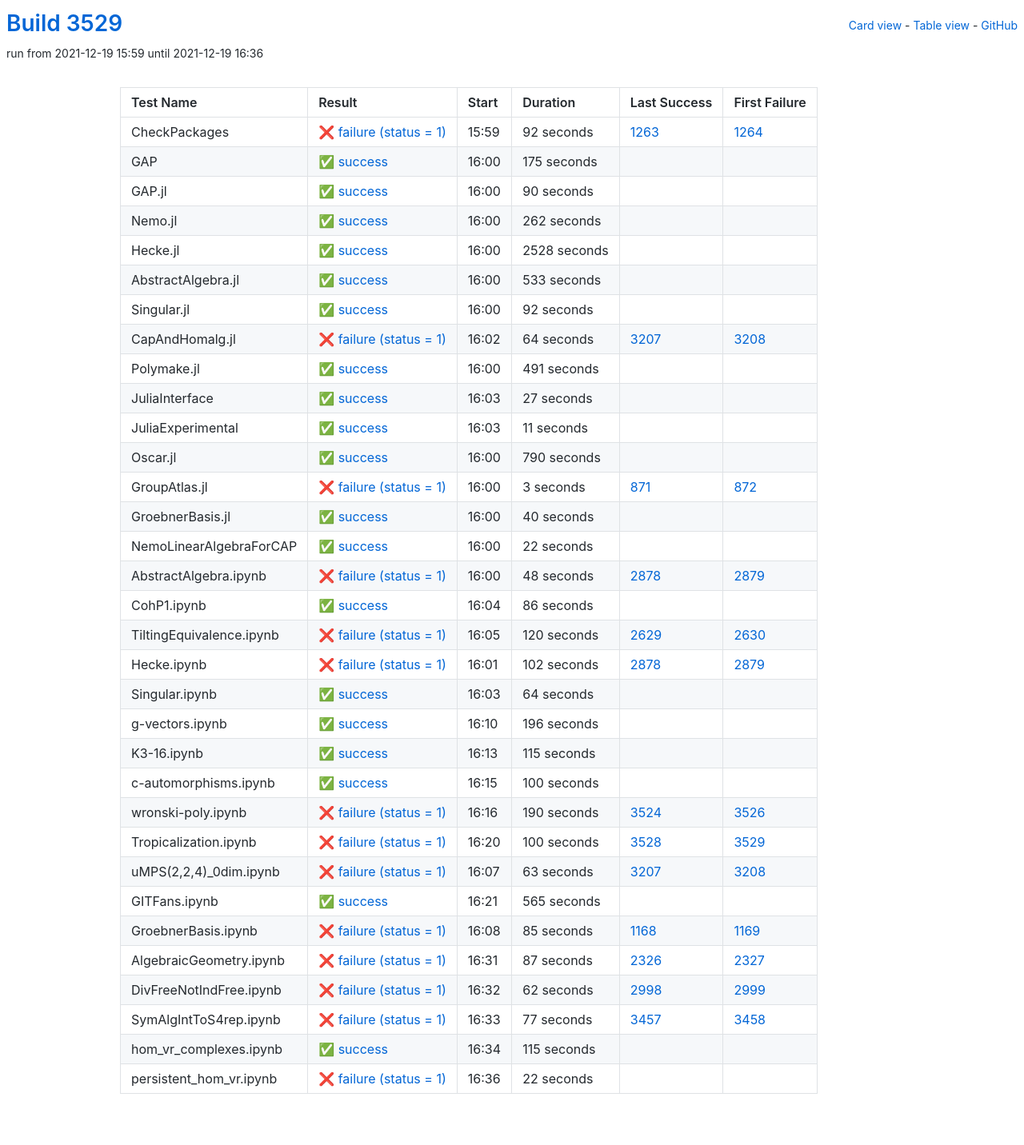
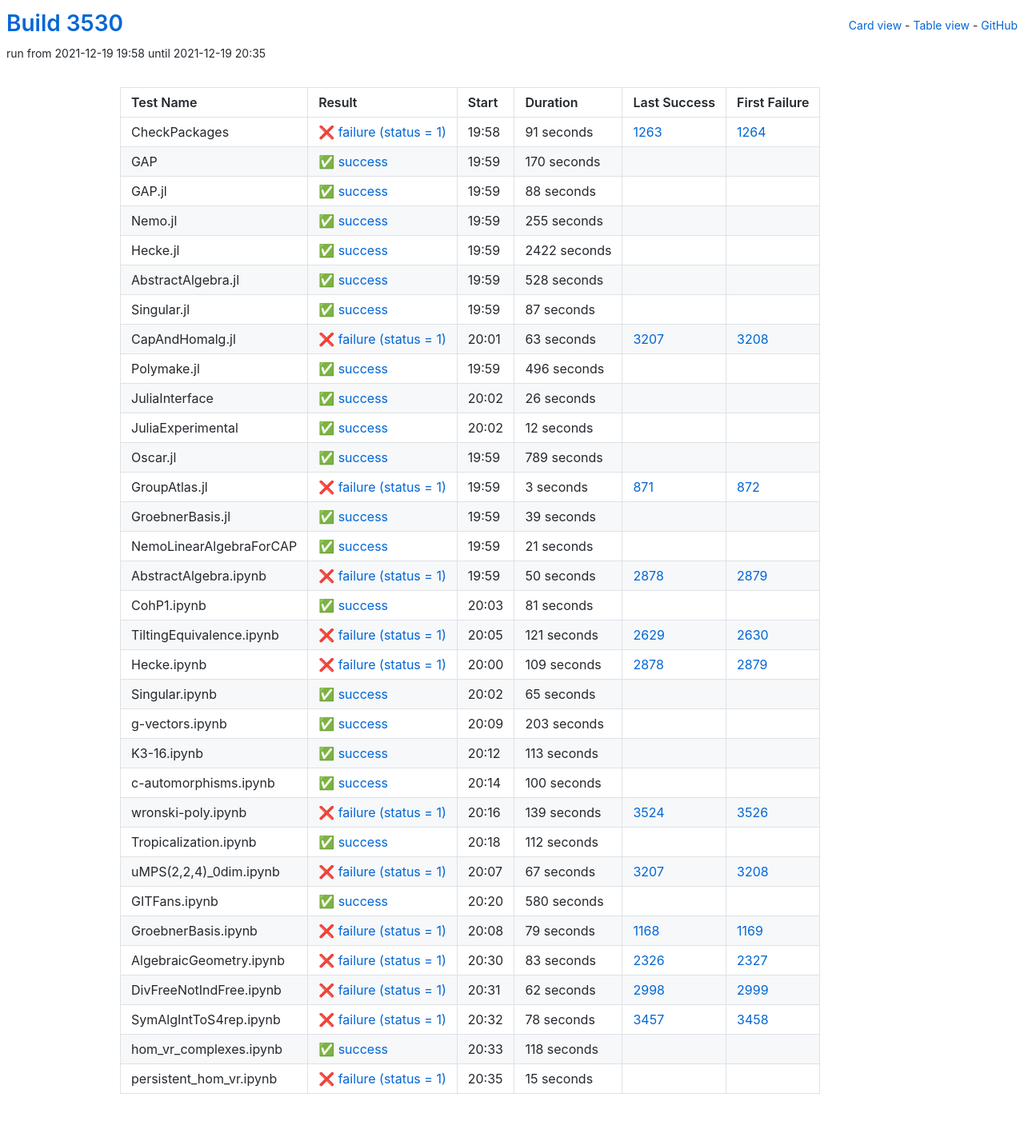
Before and after one commit to oscar-system/oscar-ci-status-stable, a Jekyll site: the page built from table.html, in a window 1280 px wide. Shown: the whole page at 80% size. Built offline with Jekyll 4.4.1, drawn with Linux system fonts in a browser that asks for light colours.

Commit message:
Build #3530

```diff
--- a/_data/ci.yml
+++ b/_data/ci.yml
@@ -1,6 +1,6 @@
 ---
-build: 3529
-build_url: https://oscarci.mathematik.uni-kl.de/job/oscar-stable/3529/
+build: 3530
+build_url: https://oscarci.mathematik.uni-kl.de/job/oscar-stable/3530/
 job: oscar-stable
 organization: oscar-system
 repo: oscar-ci-status-stable
@@ -8,152 +8,152 @@ repourl: https://github.com/oscar-system/oscar-ci-status-stable
 tests:
 - name: CheckPackages
   id: checkpackages
-  log: https://oscarci.mathematik.uni-kl.de/job/oscar-stable/3529/artifact/logs/build-3529/CheckPackages.log
-  start: 2021-12-19 15:59
+  log: https://oscarci.mathematik.uni-kl.de/job/oscar-stable/3530/artifact/logs/build-3530/CheckPackages.log
+  start: 2021-12-19 19:58
   success: false
   exitcode: 1
   status: failure
-  duration: 92
+  duration: 91
   last_success: 1263
   last_success_url: https://oscarci.mathematik.uni-kl.de/job/oscar-stable/1263/
   first_failure: 1264
   first_failure_url: https://oscarci.mathematik.uni-kl.de/job/oscar-stable/1264/
 - name: GAP
   id: gap
-  log: https://oscarci.mathematik.uni-kl.de/job/oscar-stable/3529/artifact/logs/build-3529/GAP.log
-  start: 2021-12-19 16:00
+  log: https://oscarci.mathematik.uni-kl.de/job/oscar-stable/3530/artifact/logs/build-3530/GAP.log
+  start: 2021-12-19 19:59
   success: true
   exitcode: 0
   status: success
-  duration: 175
+  duration: 170
   last_success: false
   last_success_url:
   first_failure: false
   first_failure_url:
 - name: GAP.jl
   id: gap-jl
-  log: https://oscarci.mathematik.uni-kl.de/job/oscar-stable/3529/artifact/logs/build-3529/GAP.jl.log
-  start: 2021-12-19 16:00
+  log: https://oscarci.mathematik.uni-kl.de/job/oscar-stable/3530/artifact/logs/build-3530/GAP.jl.log
+  start: 2021-12-19 19:59
   success: true
   exitcode: 0
   status: success
-  duration: 90
+  duration: 88
   last_success: false
   last_success_url:
   first_failure: false
   first_failure_url:
 - name: Nemo.jl
   id: nemo-jl
-  log: https://oscarci.mathematik.uni-kl.de/job/oscar-stable/3529/artifact/logs/build-3529/Nemo.jl.log
-  start: 2021-12-19 16:00
+  log: https://oscarci.mathematik.uni-kl.de/job/oscar-stable/3530/artifact/logs/build-3530/Nemo.jl.log
+  start: 2021-12-19 19:59
   success: true
   exitcode: 0
   status: success
-  duration: 262
+  duration: 255
   last_success: false
   last_success_url:
   first_failure: false
   first_failure_url:
 - name: Hecke.jl
   id: hecke-jl
-  log: https://oscarci.mathematik.uni-kl.de/job/oscar-stable/3529/artifact/logs/build-3529/Hecke.jl.log
-  start: 2021-12-19 16:00
+  log: https://oscarci.mathematik.uni-kl.de/job/oscar-stable/3530/artifact/logs/build-3530/Hecke.jl.log
+  start: 2021-12-19 19:59
   success: true
   exitcode: 0
   status: success
-  duration: 2528
+  duration: 2422
   last_success: false
   last_success_url:
   first_failure: false
   first_failure_url:
 - name: AbstractAlgebra.jl
   id: abstractalgebra-jl
-  log: https://oscarci.mathematik.uni-kl.de/job/oscar-stable/3529/artifact/logs/build-3529/AbstractAlgebra.jl.log
-  start: 2021-12-19 16:00
+  log: https://oscarci.mathematik.uni-kl.de/job/oscar-stable/3530/artifact/logs/build-3530/AbstractAlgebra.jl.log
+  start: 2021-12-19 19:59
   success: true
   exitcode: 0
   status: success
-  duration: 533
+  duration: 528
   last_success: false
   last_success_url:
   first_failure: false
   first_failure_url:
 - name: Singular.jl
   id: singular-jl
-  log: https://oscarci.mathematik.uni-kl.de/job/oscar-stable/3529/artifact/logs/build-3529/Singular.jl.log
-  start: 2021-12-19 16:00
+  log: https://oscarci.mathematik.uni-kl.de/job/oscar-stable/3530/artifact/logs/build-3530/Singular.jl.log
+  start: 2021-12-19 19:59
   success: true
   exitcode: 0
   status: success
-  duration: 92
+  duration: 87
   last_success: false
   last_success_url:
   first_failure: false
   first_failure_url:
 - name: CapAndHomalg.jl
   id: capandhomalg-jl
-  log: https://oscarci.mathematik.uni-kl.de/job/oscar-stable/3529/artifact/logs/build-3529/CapAndHomalg.jl.log
-  start: 2021-12-19 16:02
+  log: https://oscarci.mathematik.uni-kl.de/job/oscar-stable/3530/artifact/logs/build-3530/CapAndHomalg.jl.log
+  start: 2021-12-19 20:01
   success: false
   exitcode: 1
   status: failure
-  duration: 64
+  duration: 63
   last_success: 3207
   last_success_url: https://oscarci.mathematik.uni-kl.de/job/oscar-stable/3207/
   first_failure: 3208
   first_failure_url: https://oscarci.mathematik.uni-kl.de/job/oscar-stable/3208/
 - name: Polymake.jl
   id: polymake-jl
-  log: https://oscarci.mathematik.uni-kl.de/job/oscar-stable/3529/artifact/logs/build-3529/Polymake.jl.log
-  start: 2021-12-19 16:00
+  log: https://oscarci.mathematik.uni-kl.de/job/oscar-stable/3530/artifact/logs/build-3530/Polymake.jl.log
+  start: 2021-12-19 19:59
   success: true
   exitcode: 0
   status: success
-  duration: 491
+  duration: 496
   last_success: false
   last_success_url:
   first_failure: false
   first_failure_url:
 - name: JuliaInterface
   id: juliainterface
-  log: https://oscarci.mathematik.uni-kl.de/job/oscar-stable/3529/artifact/logs/build-3529/JuliaInterface.log
-  start: 2021-12-19 16:03
+  log: https://oscarci.mathematik.uni-kl.de/job/oscar-stable/3530/artifact/logs/build-3530/JuliaInterface.log
+  start: 2021-12-19 20:02
   success: true
   exitcode: 0
   status: success
-  duration: 27
+  duration: 26
   last_success: false
   last_success_url:
   first_failure: false
   first_failure_url:
 - name: JuliaExperimental
   id: juliaexperimental
-  log: https://oscarci.mathematik.uni-kl.de/job/oscar-stable/3529/artifact/logs/build-3529/JuliaExperimental.log
-  start: 2021-12-19 16:03
+  log: https://oscarci.mathematik.uni-kl.de/job/oscar-stable/3530/artifact/logs/build-3530/JuliaExperimental.log
+  start: 2021-12-19 20:02
   success: true
   exitcode: 0
   status: success
-  duration: 11
+  duration: 12
   last_success: false
   last_success_url:
   first_failure: false
   first_failure_url:
 - name: Oscar.jl
   id: oscar-jl
-  log: https://oscarci.mathematik.uni-kl.de/job/oscar-stable/3529/artifact/logs/build-3529/Oscar.jl.log
-  start: 2021-12-19 16:00
+  log: https://oscarci.mathematik.uni-kl.de/job/oscar-stable/3530/artifact/logs/build-3530/Oscar.jl.log
+  start: 2021-12-19 19:59
   success: true
   exitcode: 0
   status: success
-  duration: 790
+  duration: 789
   last_success: false
   last_success_url:
   first_failure: false
   first_failure_url:
 - name: GroupAtlas.jl
   id: groupatlas-jl
-  log: https://oscarci.mathematik.uni-kl.de/job/oscar-stable/3529/artifact/logs/build-3529/GroupAtlas.jl.log
-  start: 2021-12-19 16:00
+  log: https://oscarci.mathematik.uni-kl.de/job/oscar-stable/3530/artifact/logs/build-3530/GroupAtlas.jl.log
+  start: 2021-12-19 19:59
   success: false
   exitcode: 1
   status: failure
@@ -164,116 +164,116 @@ tests:
   first_failure_url: https://oscarci.mathematik.uni-kl.de/job/oscar-stable/872/
 - name: GroebnerBasis.jl
   id: groebnerbasis-jl
-  log: https://oscarci.mathematik.uni-kl.de/job/oscar-stable/3529/artifact/logs/build-3529/GroebnerBasis.jl.log
-  start: 2021-12-19 16:00
+  log: https://oscarci.mathematik.uni-kl.de/job/oscar-stable/3530/artifact/logs/build-3530/GroebnerBasis.jl.log
+  start: 2021-12-19 19:59
   success: true
   exitcode: 0
   status: success
-  duration: 40
+  duration: 39
   last_success: false
   last_success_url:
   first_failure: false
   first_failure_url:
 - name: NemoLinearAlgebraForCAP
   id: nemolinearalgebraforcap
-  log: https://oscarci.mathematik.uni-kl.de/job/oscar-stable/3529/artifact/logs/build-3529/NemoLinearAlgebraForCAP.log
-  start: 2021-12-19 16:00
+  log: https://oscarci.mathematik.uni-kl.de/job/oscar-stable/3530/artifact/logs/build-3530/NemoLinearAlgebraForCAP.log
+  start: 2021-12-19 19:59
   success: true
   exitcode: 0
   status: success
-  duration: 22
+  duration: 21
   last_success: false
   last_success_url:
   first_failure: false
   first_failure_url:
 - name: AbstractAlgebra.ipynb
   id: abstractalgebra-ipynb
-  log: https://oscarci.mathematik.uni-kl.de/job/oscar-stable/3529/artifact/logs/build-3529/AbstractAlgebra.ipynb.log
-  start: 2021-12-19 16:00
+  log: https://oscarci.mathematik.uni-kl.de/job/oscar-stable/3530/artifact/logs/build-3530/AbstractAlgebra.ipynb.log
+  start: 2021-12-19 19:59
   success: false
   exitcode: 1
   status: failure
-  duration: 48
+  duration: 50
   last_success: 2878
   last_success_url: https://oscarci.mathematik.uni-kl.de/job/oscar-stable/2878/
   first_failure: 2879
   first_failure_url: https://oscarci.mathematik.uni-kl.de/job/oscar-stable/2879/
 - name: CohP1.ipynb
   id: cohp1-ipynb
-  log: https://oscarci.mathematik.uni-kl.de/job/oscar-stable/3529/artifact/logs/build-3529/CohP1.ipynb.log
-  start: 2021-12-19 16:04
+  log: https://oscarci.mathematik.uni-kl.de/job/oscar-stable/3530/artifact/logs/build-3530/CohP1.ipynb.log
+  start: 2021-12-19 20:03
   success: true
   exitcode: 0
   status: success
-  duration: 86
+  duration: 81
   last_success: false
   last_success_url:
   first_failure: false
   first_failure_url:
 - name: TiltingEquivalence.ipynb
   id: tiltingequivalence-ipynb
-  log: https://oscarci.mathematik.uni-kl.de/job/oscar-stable/3529/artifact/logs/build-3529/TiltingEquivalence.ipynb.log
-  start: 2021-12-19 16:05
+  log: https://oscarci.mathematik.uni-kl.de/job/oscar-stable/3530/artifact/logs/build-3530/TiltingEquivalence.ipynb.log
+  start: 2021-12-19 20:05
   success: false
   exitcode: 1
   status: failure
-  duration: 120
+  duration: 121
   last_success: 2629
   last_success_url: https://oscarci.mathematik.uni-kl.de/job/oscar-stable/2629/
   first_failure: 2630
   first_failure_url: https://oscarci.mathematik.uni-kl.de/job/oscar-stable/2630/
 - name: Hecke.ipynb
   id: hecke-ipynb
-  log: https://oscarci.mathematik.uni-kl.de/job/oscar-stable/3529/artifact/logs/build-3529/Hecke.ipynb.log
-  start: 2021-12-19 16:01
+  log: https://oscarci.mathematik.uni-kl.de/job/oscar-stable/3530/artifact/logs/build-3530/Hecke.ipynb.log
+  start: 2021-12-19 20:00
   success: false
   exitcode: 1
   status: failure
-  duration: 102
+  duration: 109
   last_success: 2878
   last_success_url: https://oscarci.mathematik.uni-kl.de/job/oscar-stable/2878/
   first_failure: 2879
   first_failure_url: https://oscarci.mathematik.uni-kl.de/job/oscar-stable/2879/
 - name: Singular.ipynb
   id: singular-ipynb
-  log: https://oscarci.mathematik.uni-kl.de/job/oscar-stable/3529/artifact/logs/build-3529/Singular.ipynb.log
-  start: 2021-12-19 16:03
+  log: https://oscarci.mathematik.uni-kl.de/job/oscar-stable/3530/artifact/logs/build-3530/Singular.ipynb.log
+  start: 2021-12-19 20:02
   success: true
   exitcode: 0
   status: success
-  duration: 64
+  duration: 65
   last_success: false
   last_success_url:
   first_failure: false
   first_failure_url:
 - name: g-vectors.ipynb
   id: g-vectors-ipynb
-  log: https://oscarci.mathematik.uni-kl.de/job/oscar-stable/3529/artifact/logs/build-3529/g-vectors.ipynb.log
-  start: 2021-12-19 16:10
+  log: https://oscarci.mathematik.uni-kl.de/job/oscar-stable/3530/artifact/logs/build-3530/g-vectors.ipynb.log
+  start: 2021-12-19 20:09
   success: true
   exitcode: 0
   status: success
-  duration: 196
+  duration: 203
   last_success: false
   last_success_url:
   first_failure: false
   first_failure_url:
 - name: K3-16.ipynb
   id: k3-16-ipynb
-  log: https://oscarci.mathematik.uni-kl.de/job/oscar-stable/3529/artifact/logs/build-3529/K3-16.ipynb.log
-  start: 2021-12-19 16:13
+  log: https://oscarci.mathematik.uni-kl.de/job/oscar-stable/3530/artifact/logs/build-3530/K3-16.ipynb.log
+  start: 2021-12-19 20:12
   success: true
   exitcode: 0
   status: success
-  duration: 115
+  duration: 113
   last_success: false
   last_success_url:
   first_failure: false
   first_failure_url:
 - name: c-automorphisms.ipynb
   id: c-automorphisms-ipynb
-  log: https://oscarci.mathematik.uni-kl.de/job/oscar-stable/3529/artifact/logs/build-3529/c-automorphisms.ipynb.log
-  start: 2021-12-19 16:15
+  log: https://oscarci.mathematik.uni-kl.de/job/oscar-stable/3530/artifact/logs/build-3530/c-automorphisms.ipynb.log
+  start: 2021-12-19 20:14
   success: true
   exitcode: 0
   status: success
@@ -284,80 +284,80 @@ tests:
   first_failure_url:
 - name: wronski-poly.ipynb
   id: wronski-poly-ipynb
-  log: https://oscarci.mathematik.uni-kl.de/job/oscar-stable/3529/artifact/logs/build-3529/wronski-poly.ipynb.log
-  start: 2021-12-19 16:16
+  log: https://oscarci.mathematik.uni-kl.de/job/oscar-stable/3530/artifact/logs/build-3530/wronski-poly.ipynb.log
+  start: 2021-12-19 20:16
   success: false
   exitcode: 1
   status: failure
-  duration: 190
+  duration: 139
   last_success: 3524
   last_success_url: https://oscarci.mathematik.uni-kl.de/job/oscar-stable/3524/
   first_failure: 3526
   first_failure_url: https://oscarci.mathematik.uni-kl.de/job/oscar-stable/3526/
 - name: Tropicalization.ipynb
   id: tropicalization-ipynb
-  log: https://oscarci.mathematik.uni-kl.de/job/oscar-stable/3529/artifact/logs/build-3529/Tropicalization.ipynb.log
-  start: 2021-12-19 16:20
+  log: https://oscarci.mathematik.uni-kl.de/job/oscar-stable/3530/artifact/logs/build-3530/Tropicalization.ipynb.log
+  start: 2021-12-19 20:18
+  success: true
+  exitcode: 0
+  status: success
+  duration: 112
+  last_success: false
+  last_success_url:
+  first_failure: false
+  first_failure_url:
+- name: uMPS(2,2,4)_0dim.ipynb
+  id: umps-2-2-4-0dim-ipynb
+  log: https://oscarci.mathematik.uni-kl.de/job/oscar-stable/3530/artifact/logs/build-3530/uMPS-2-2-4-_0dim.ipynb.log
+  start: 2021-12-19 20:07
   success: false
   exitcode: 1
   status: failure
-  duration: 100
-  last_success: 3528
-  last_success_url: https://oscarci.mathematik.uni-kl.de/job/oscar-stable/3528/
-  first_failure: 3529
-  first_failure_url: https://oscarci.mathematik.uni-kl.de/job/oscar-stable/3529/
-- name: uMPS(2,2,4)_0dim.ipynb
-  id: umps-2-2-4-0dim-ipynb
-  log: https://oscarci.mathematik.uni-kl.de/job/oscar-stable/3529/artifact/logs/build-3529/uMPS-2-2-4-_0dim.ipynb.log
-  start: 2021-12-19 16:07
-  success: false
-  exitcode: 1
-  status: failure
-  duration: 63
+  duration: 67
   last_success: 3207
   last_success_url: https://oscarci.mathematik.uni-kl.de/job/oscar-stable/3207/
   first_failure: 3208
   first_failure_url: https://oscarci.mathematik.uni-kl.de/job/oscar-stable/3208/
 - name: GITFans.ipynb
   id: gitfans-ipynb
-  log: https://oscarci.mathematik.uni-kl.de/job/oscar-stable/3529/artifact/logs/build-3529/GITFans.ipynb.log
-  start: 2021-12-19 16:21
+  log: https://oscarci.mathematik.uni-kl.de/job/oscar-stable/3530/artifact/logs/build-3530/GITFans.ipynb.log
+  start: 2021-12-19 20:20
   success: true
   exitcode: 0
   status: success
-  duration: 565
+  duration: 580
   last_success: false
   last_success_url:
   first_failure: false
   first_failure_url:
 - name: GroebnerBasis.ipynb
   id: groebnerbasis-ipynb
-  log: https://oscarci.mathematik.uni-kl.de/job/oscar-stable/3529/artifact/logs/build-3529/GroebnerBasis.ipynb.log
-  start: 2021-12-19 16:08
+  log: https://oscarci.mathematik.uni-kl.de/job/oscar-stable/3530/artifact/logs/build-3530/GroebnerBasis.ipynb.log
+  start: 2021-12-19 20:08
   success: false
   exitcode: 1
   status: failure
-  duration: 85
+  duration: 79
   last_success: 1168
   last_success_url: https://oscarci.mathematik.uni-kl.de/job/oscar-stable/1168/
   first_failure: 1169
   first_failure_url: https://oscarci.mathematik.uni-kl.de/job/oscar-stable/1169/
 - name: AlgebraicGeometry.ipynb
   id: algebraicgeometry-ipynb
-  log: https://oscarci.mathematik.uni-kl.de/job/oscar-stable/3529/artifact/logs/build-3529/AlgebraicGeometry.ipynb.log
-  start: 2021-12-19 16:31
+  log: https://oscarci.mathematik.uni-kl.de/job/oscar-stable/3530/artifact/logs/build-3530/AlgebraicGeometry.ipynb.log
+  start: 2021-12-19 20:30
   success: false
   exitcode: 1
   status: failure
-  duration: 87
+  duration: 83
   last_success: 2326
   last_success_url: https://oscarci.mathematik.uni-kl.de/job/oscar-stable/2326/
   first_failure: 2327
   first_failure_url: https://oscarci.mathematik.uni-kl.de/job/oscar-stable/2327/
 - name: DivFreeNotIndFree.ipynb
   id: divfreenotindfree-ipynb
-  log: https://oscarci.mathematik.uni-kl.de/job/oscar-stable/3529/artifact/logs/build-3529/DivFreeNotIndFree.ipynb.log
-  start: 2021-12-19 16:32
+  log: https://oscarci.mathematik.uni-kl.de/job/oscar-stable/3530/artifact/logs/build-3530/DivFreeNotIndFree.ipynb.log
+  start: 2021-12-19 20:31
   success: false
   exitcode: 1
   status: failure
@@ -368,36 +368,36 @@ tests:
   first_failure_url: https://oscarci.mathematik.uni-kl.de/job/oscar-stable/2999/
 - name: SymAlgIntToS4rep.ipynb
   id: symalginttos4rep-ipynb
-  log: https://oscarci.mathematik.uni-kl.de/job/oscar-stable/3529/artifact/logs/build-3529/SymAlgIntToS4rep.ipynb.log
-  start: 2021-12-19 16:33
+  log: https://oscarci.mathematik.uni-kl.de/job/oscar-stable/3530/artifact/logs/build-3530/SymAlgIntToS4rep.ipynb.log
+  start: 2021-12-19 20:32
   success: false
   exitcode: 1
   status: failure
-  duration: 77
+  duration: 78
   last_success: 3457
   last_success_url: https://oscarci.mathematik.uni-kl.de/job/oscar-stable/3457/
   first_failure: 3458
   first_failure_url: https://oscarci.mathematik.uni-kl.de/job/oscar-stable/3458/
 - name: hom_vr_complexes.ipynb
   id: hom-vr-complexes-ipynb
-  log: https://oscarci.mathematik.uni-kl.de/job/oscar-stable/3529/artifact/logs/build-3529/hom_vr_complexes.ipynb.log
-  start: 2021-12-19 16:34
+  log: https://oscarci.mathematik.uni-kl.de/job/oscar-stable/3530/artifact/logs/build-3530/hom_vr_complexes.ipynb.log
+  start: 2021-12-19 20:33
   success: true
   exitcode: 0
   status: success
-  duration: 115
+  duration: 118
   last_success: false
   last_success_url:
   first_failure: false
   first_failure_url:
 - name: persistent_hom_vr.ipynb
   id: persistent-hom-vr-ipynb
-  log: https://oscarci.mathematik.uni-kl.de/job/oscar-stable/3529/artifact/logs/build-3529/persistent_hom_vr.ipynb.log
-  start: 2021-12-19 16:36
+  log: https://oscarci.mathematik.uni-kl.de/job/oscar-stable/3530/artifact/logs/build-3530/persistent_hom_vr.ipynb.log
+  start: 2021-12-19 20:35
   success: false
   exitcode: 1
   status: failure
-  duration: 22
+  duration: 15
   last_success: false
   last_success_url:
   first_failure: false
```
Also changed, not shown: README.md.
